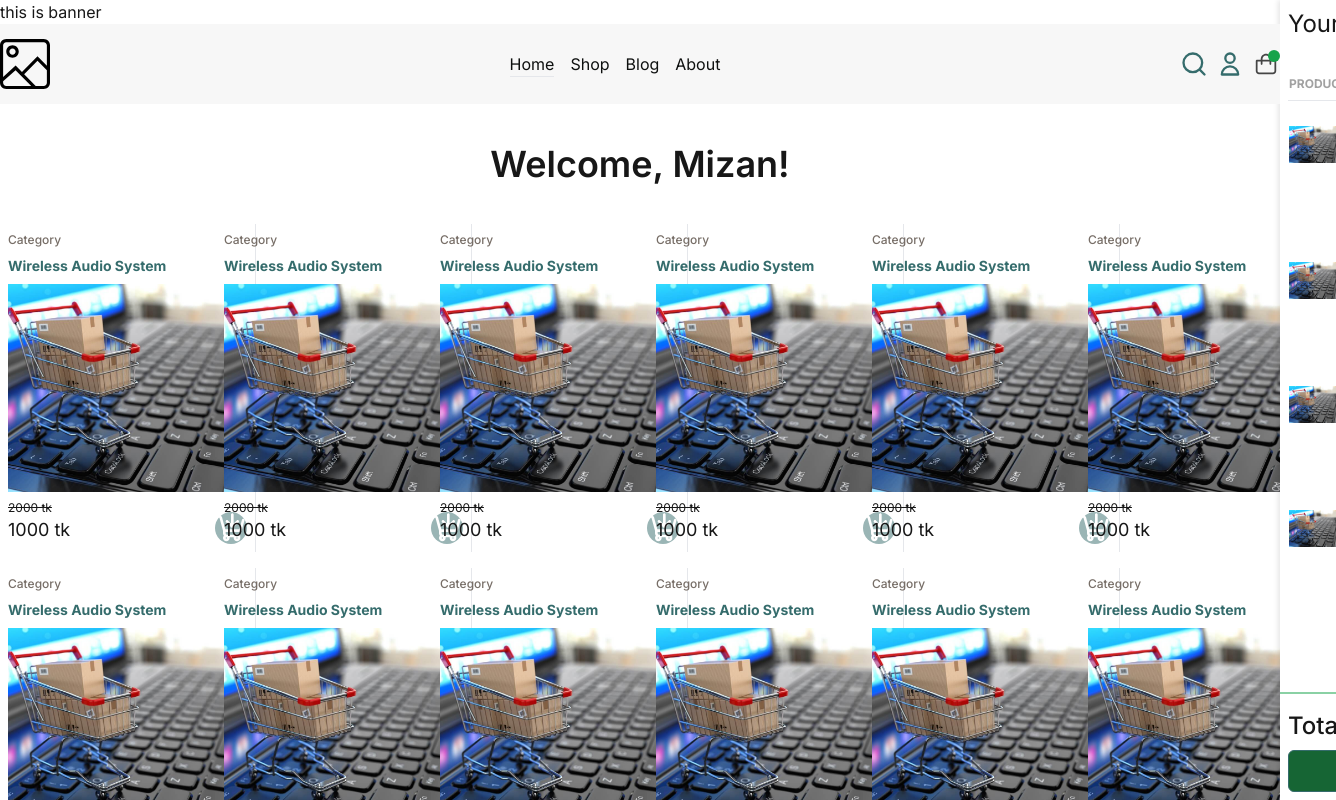
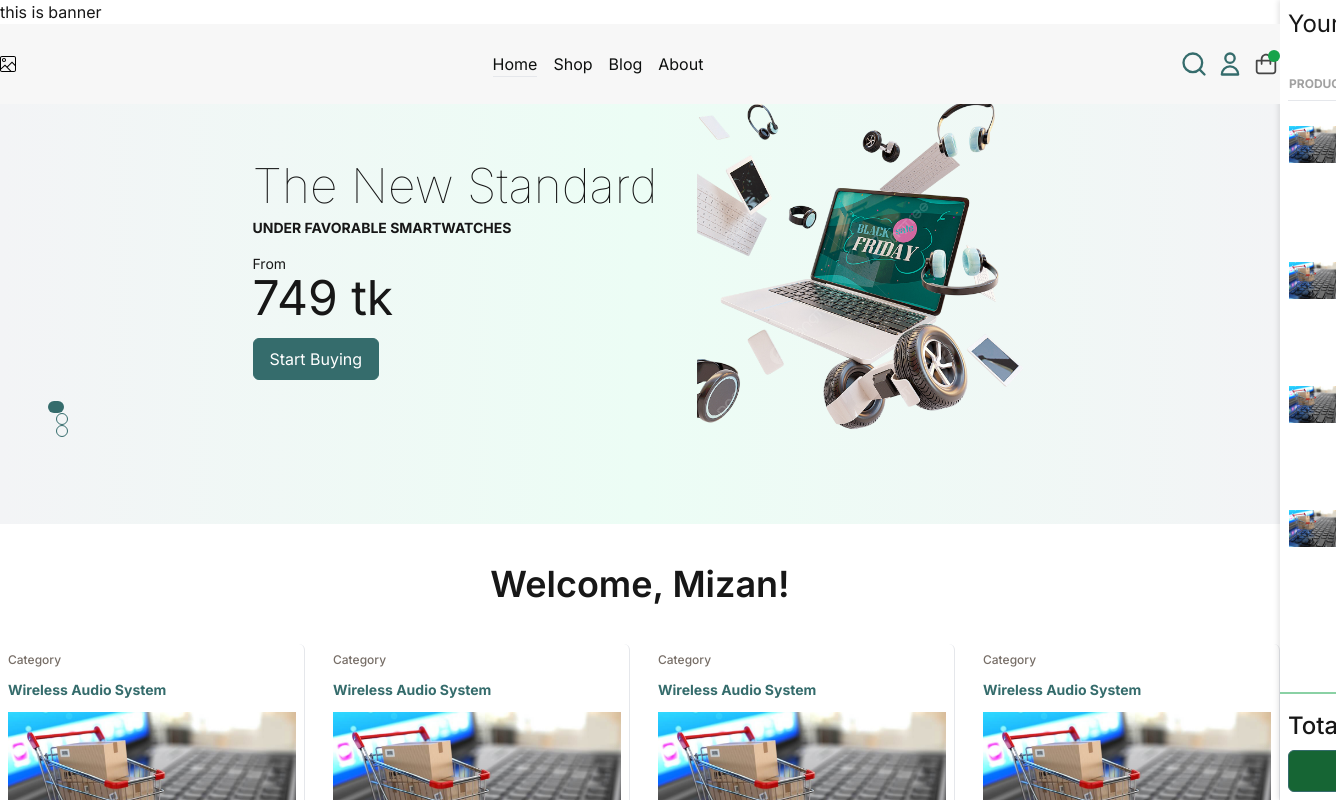
Before and after one commit to mizanurhasan0/inventory_management, a Next.js app: page / in a window 1280 px wide. Shown: the top 800 px of the page, 1336 px wide, since content can reach past the window. Built offline with nearby package versions, Linux system fonts and the light colour scheme.

Commit message:
banner partial created

```diff
--- a/src/app/home/Home.jsx
+++ b/src/app/home/Home.jsx
@@ -1,13 +1,16 @@
 import React from 'react';
 import ProductCard from '@/components/card/ProductCard';
+import Banner from '@/components/banner/Banner';
 
 export default function Home() {
 
     return (
+        <>
+            <Banner />
             <div className="container mx-auto">
                 <h1 className="text-center text-4xl font-semibold py-10">Welcome, Mizan!</h1>
 
-            <div className="grid grid-cols-6 gap-4">
+                <div className="container mx-auto grid grid-cols-1 sm:grid-cols-2 md:grid-cols-3 xl:grid-cols-4 2xl:grid-cols-5 gap-5">
                     {[1, 2, 3, 4, 5, 6, 7, 8, 9, 10, 11, 12, 13].map((itm) => (
                         <div key={itm}>
                             <ProductCard />
@@ -15,5 +18,6 @@ export default function Home() {
                     ))}
                 </div>
             </div>
+        </>
     )
 }
--- /dev/null
+++ b/src/components/banner/Banner.jsx
@@ -0,0 +1,16 @@
+import React from 'react'
+import "./banner.css";
+import BannerCard from './bannerCard';
+
+export default function Banner() {
+    return (
+        <div className="bg-gradient-to-r from-gray-100 via-emerald-50 to-gray-100 h-[420px]">
+            <div className="relative container mx-auto">
+                <BannerCard />
+
+
+            </div>
+
+        </div>
+    )
+}
--- /dev/null
+++ b/src/components/banner/BannerCard.jsx
@@ -0,0 +1,35 @@
+import React from 'react'
+// import defImg from "@/assets/imgs/def_elec.png"
+import Btn from '../btn/Btn'
+// import Img from '../img/Img'
+import Image from 'next/image'
+
+
+export default function BannerCard() {
+    return (
+        <div className="relative flex justify-center items-center space-x-5 xl:space-x-10 h-full">
+            <div className="space-y-4">
+                <div className="space-y-2">
+                    <h1 className="text-5xl font-thin">The New Standard</h1>
+                    <p className="text-sm font-bold uppercase">Under favorable smartwatches</p>
+                </div>
+                <div>
+                    <p className="text-sm">From</p>
+                    <p className="text-5xl">749 tk</p>
+                </div>
+                <div>
+                    <Btn className="bg-green_base text-white">Start Buying</Btn>
+                </div>
+            </div>
+            <div className="h-full flex items-center justify-end">
+                <Image src='/banner/elec.png' alt='img' width={300} height={300} className="w-[330px] h-[333px]" />
+            </div>
+            {/* card banner */}
+            <div className="absolute bottom-0 left-2 space-x-2">
+                <div className="w-4 h-3 bg-green_base rounded-full cursor-pointer" />
+                <div className="w-3 h-3 border border-green_base rounded-full" />
+                <div className="w-3 h-3 border border-green_base rounded-full" />
+            </div>
+        </div>
+    )
+}
--- /dev/null
+++ b/src/components/banner/banner.css
@@ -0,0 +1,6 @@
+.bannerBody{
+    /* background-image: url("/imgs/background1.jpg"); */
+    /* background-repeat: no-repeat; */
+    /* background-size: cover; */
+    width: 100%;
+}
--- /dev/null
+++ b/src/components/banner/data.json
@@ -0,0 +1,6 @@
+[
+    {
+        "id": 1,
+        "image": ""
+    }
+]
--- a/src/components/card/ProductCard.jsx
+++ b/src/components/card/ProductCard.jsx
@@ -5,7 +5,8 @@ import ImgUrl from "@/assets/imgs/eshop.jpg";
 
 export default function ProductCard() {
     return (
-        <div className="relative w-64 space-y-2 border-r p-2 hover:shadow-2xl  box-border group">
+        <div className="relative border-r p-2 hover:shadow-2xl  box-border group rounded-t-md cursor-pointer transition-all duration-300">
+            <div className="space-y-3">
                 <h3 className="text-xs text-gray_base font-medium">Category</h3>
                 <h2 className="text-sm font-bold text-green_base">Wireless Audio System</h2>
                 <Img src={ImgUrl} alt="product Image" className="h-52 w-full object-cover" />
@@ -14,11 +15,12 @@ export default function ProductCard() {
                         <p className="line-through text-xs">2000 tk</p>
                         <p className="text-lg font-normal">1000 tk</p>
                     </div>
-                <div className="bg-green_base bg-opacity-50 w-8 h-8 rounded-full flex items-center justify-center">
+                    <div className="bg-green_base bg-opacity-50 w-8 h-8 rounded-full flex items-center justify-center ">
                         <SvgAddCart className="fill-white text-xl" />
                     </div>
                 </div>
-            <p className="hidden absolute w-full bg-white left-0 right-0 group-hover:block border-t text-xs font-normal text-gray_base text-center py-2 z-10">Compare</p>
+            </div>
+            <p className="hidden absolute w-full bg-white left-0 right-0 group-hover:block border-t text-xs font-normal text-gray_base text-center py-2 z-10 rounded-b-md overflow-hidden">Compare</p>
         </div>
     )
 }
--- a/src/components/navbar/Navbar.jsx
+++ b/src/components/navbar/Navbar.jsx
@@ -10,35 +10,27 @@ import "./navbar.css";
 import Menus from "./data";
 
 export default function Navbar({ className = "", openDrawer = () => { } }) {
+
     gsap.registerPlugin(ScrollTrigger);
     const { push } = useRouter();
     const pathName = usePathname();
 
     useEffect(() => {
-        const animation = gsap.to('.main-tool-bar', {
-            scrollTrigger: {
-                trigger: '.main-tool-bar',
-                start: 'top -80',
-                end: '99999',
-                toggleClass: {
-                    className: 'main-tool-bar--scrolled',
-                    targets: '.main-tool-bar'
-                },
-            },
+        ScrollTrigger.create({
+            trigger: '.main-tool-bar',
+            start: 'top-80px',
+            end: '99999',
+            onEnter: () => document.querySelector('.main-tool-bar').classList.add('main-tool-bar--scrolled'),
+            onLeaveBack: () => document.querySelector('.main-tool-bar').classList.remove('main-tool-bar--scrolled'),
         });
-        return () => {
-            if (animation.scrollTrigger) {
-                animation.scrollTrigger.kill(); // Kill the ScrollTrigger instance
-            }
-            gsap.killTweensOf('.main-tool-bar'); // Clear any remaining tweens
-        };
+
     }, []);
 
     return (
         <div className={`${className} main-tool-bar w-full sticky left-0 top-0 h-20`}>
             <div className="flex items-center justify-between w-full container mx-auto">
                 <div className="cursor-pointer" onClick={() => push('/')}>
-                    <Img src={"/default.svg"} />
+                    <Img src={"/default.svg"} className="w-4 h-4" />
                 </div>
                 <div className="flex items-center space-x-4">
                     {Menus.map((m, i) => (
--- a/src/components/navbar/navbar.css
+++ b/src/components/navbar/navbar.css
@@ -1,13 +1,14 @@
 .main-tool-bar {
 	background: #f7f7f7;
 	color: #0e100f;
-	transition: ease 0.4s;
+	/* background-color: rgba(231, 25, 25, 0.9); Optional */
+	transition: ease 0.4s ;
 	z-index: 99999;
 
 }
 
 .main-tool-bar--scrolled {
-	height: 40px;
+	height: 50px;
 }
 
 /* Mobile */
```
Also changed, not shown: public/banner/elec.png (added), public/imgs/background1.jpg (added). Lines whose indentation alone changed are shown as unchanged.
